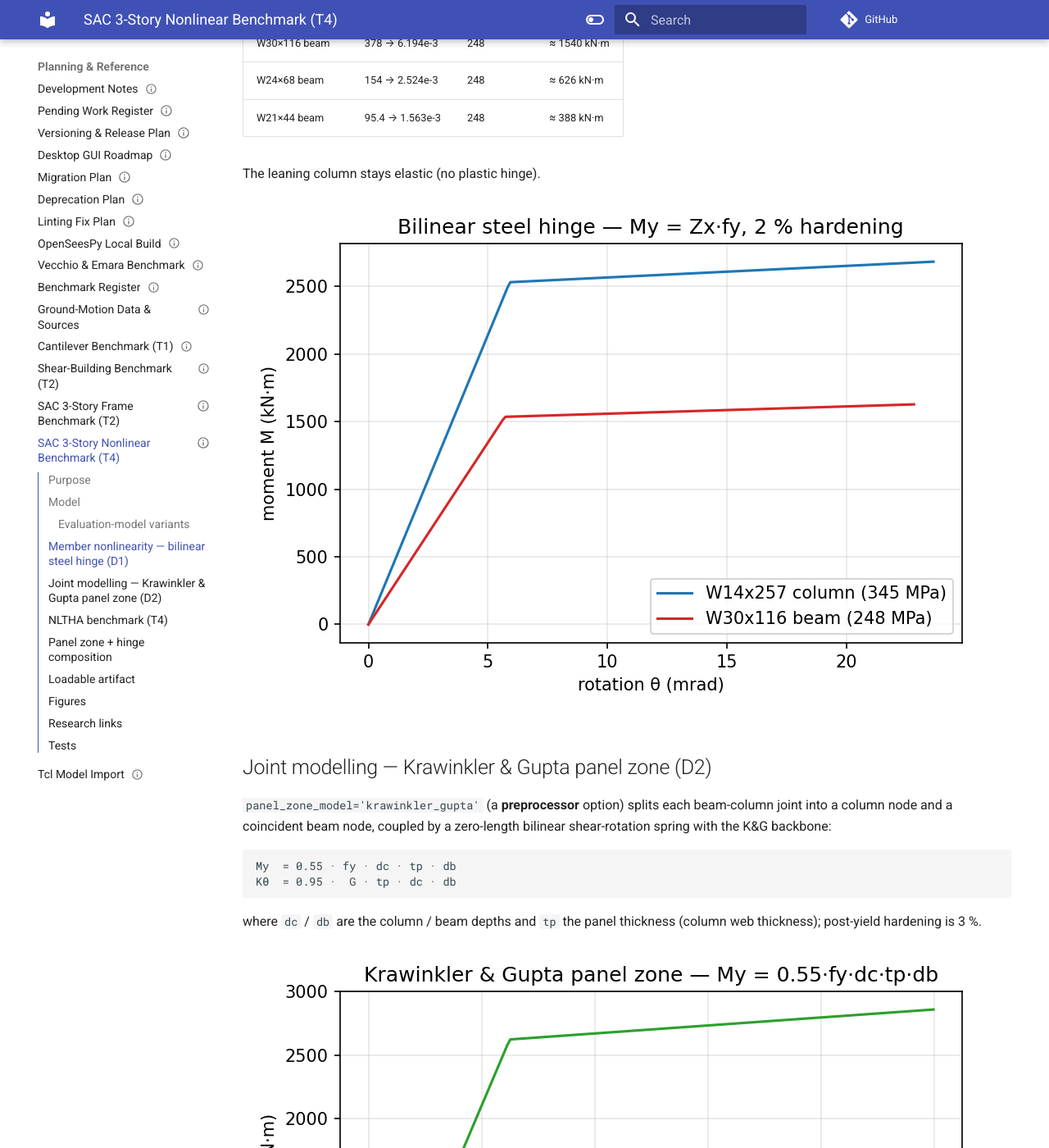
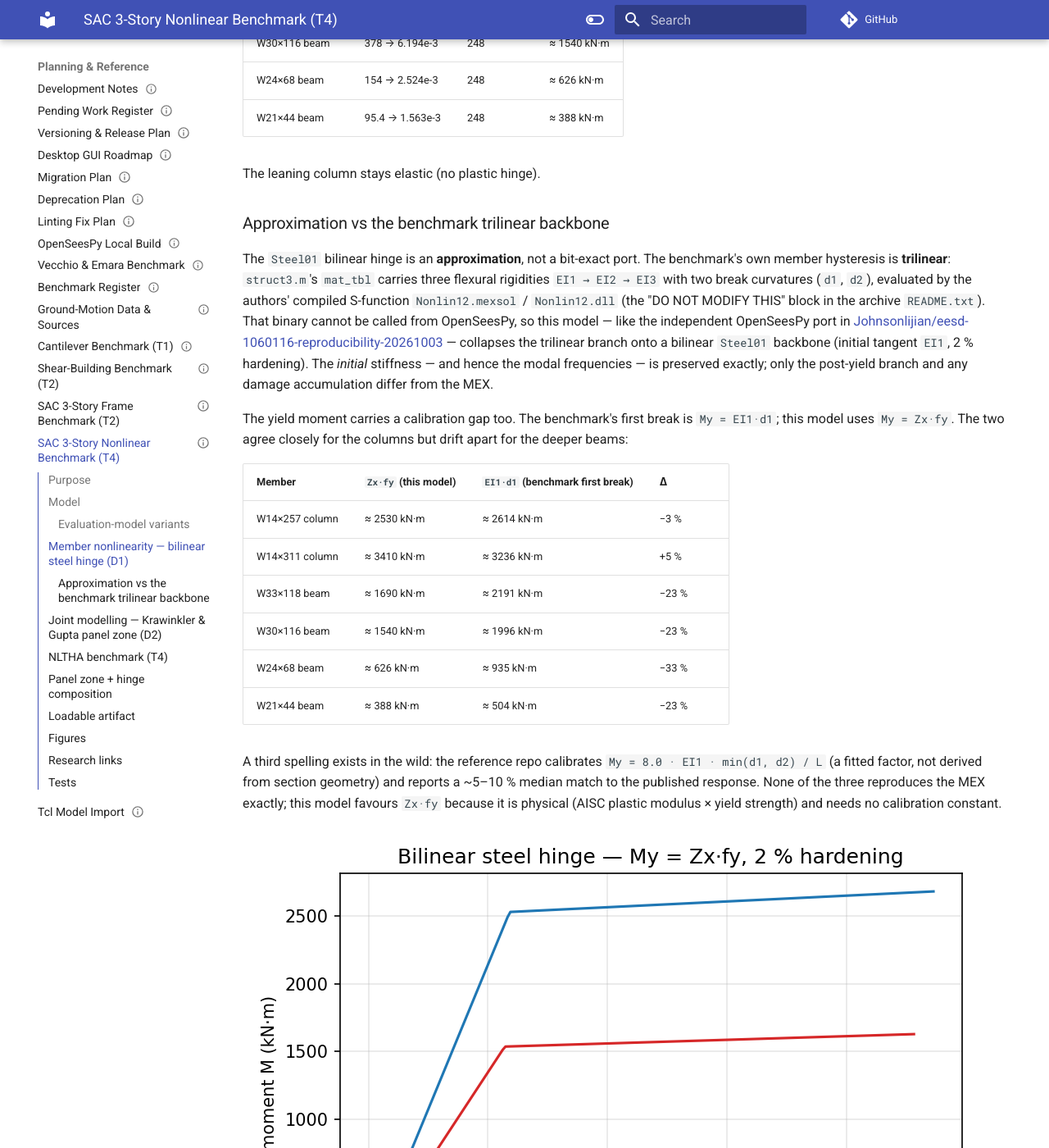
Before and after one commit to boustrephon/fea_toolkit, an MkDocs documentation site: the page built from docs/sac_nonlinear_benchmark.md, in a window 1280 px wide and 1400 px high, scrolled down 1969 px. Shown: the whole window at 82% size. Built offline with MkDocs 1.6.1 and Material for MkDocs 9.7.7, drawn with Linux system fonts in a browser that asks for light colours; comment, search, counter and statistics services are not loaded; some of the changed text lies outside the part shown.

Commit message:
docs(benchmarks): document trilinear-to-bilinear hinge approximation and yield-moment gap

```diff
--- a/docs/sac_nonlinear_benchmark.md
+++ b/docs/sac_nonlinear_benchmark.md
@@ -64,6 +64,41 @@ data are not redistributable):
 | W21×44 beam | 95.4 → 1.563e-3 | 248 | ≈ 388 kN·m |
 
 The leaning column stays elastic (no plastic hinge).
+
+### Approximation vs the benchmark trilinear backbone
+
+The `Steel01` bilinear hinge is an **approximation**, not a bit-exact port.  The
+benchmark's own member hysteresis is **trilinear**: `struct3.m`'s `mat_tbl`
+carries three flexural rigidities `EI1 → EI2 → EI3` with two break curvatures
+(`d1`, `d2`), evaluated by the authors' compiled S-function `Nonlin12.mexsol`
+/ `Nonlin12.dll` (the "DO NOT MODIFY THIS" block in the archive `README.txt`).
+That binary cannot be called from OpenSeesPy, so this model — like the
+independent OpenSeesPy port in
+[Johnsonlijian/eesd-1060116-reproducibility-20261003](https://github.com/Johnsonlijian/eesd-1060116-reproducibility-20261003)
+— collapses the trilinear branch onto a bilinear `Steel01` backbone (initial
+tangent `EI1`, 2 % hardening).  The *initial* stiffness — and hence the modal
+frequencies — is preserved exactly; only the post-yield branch and any damage
+accumulation differ from the MEX.
+
+The yield moment carries a calibration gap too.  The benchmark's first break is
+`My = EI1·d1`; this model uses `My = Zx·fy`.  The two agree closely for the
+columns but drift apart for the deeper beams:
+
+| Member | `Zx·fy` (this model) | `EI1·d1` (benchmark first break) | Δ |
+|---|---|---|---|
+| W14×257 column | ≈ 2530 kN·m | ≈ 2614 kN·m | −3 % |
+| W14×311 column | ≈ 3410 kN·m | ≈ 3236 kN·m | +5 % |
+| W33×118 beam | ≈ 1690 kN·m | ≈ 2191 kN·m | −23 % |
+| W30×116 beam | ≈ 1540 kN·m | ≈ 1996 kN·m | −23 % |
+| W24×68 beam | ≈ 626 kN·m | ≈ 935 kN·m | −33 % |
+| W21×44 beam | ≈ 388 kN·m | ≈ 504 kN·m | −23 % |
+
+A third spelling exists in the wild: the reference repo calibrates
+`My = 8.0 · EI1 · min(d1, d2) / L` (a fitted factor, not derived from section
+geometry) and reports a ~5–10 % median match to the published response.  None
+of the three reproduces the MEX exactly; this model favours `Zx·fy` because it
+is physical (AISC plastic modulus × yield strength) and needs no calibration
+constant.
 
 ![Bilinear hinge backbone](assets/sac3_hinge_backbone.png)
 
@@ -155,6 +190,10 @@ artifact (each only when its file is absent), writing into `docs/assets/`.
 - Krawinkler & Gupta (1998) — SAC steel-frame design / panel-zone modelling.
 - AISC *Steel Construction Manual* — the `Zx` tables behind the derived yield
   moments (W24×68, W30×116).
+- [Johnsonlijian/eesd-1060116-reproducibility-20261003](https://github.com/Johnsonlijian/eesd-1060116-reproducibility-20261003)
+  — an independent OpenSeesPy port of the same `struct3.m` plant (EESD control
+  paper), cross-checked against this model for the trilinear backbone and the
+  yield-moment calibration.
 - SAC ground motions (LA21) — see [Ground-Motion Data & Sources](ground_motion_data.md).
 
 ## Tests
```
